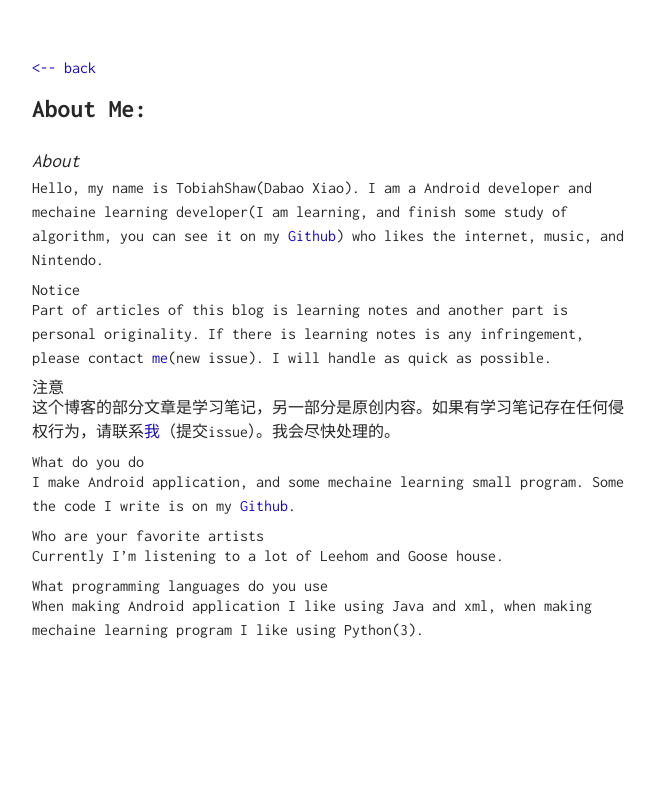
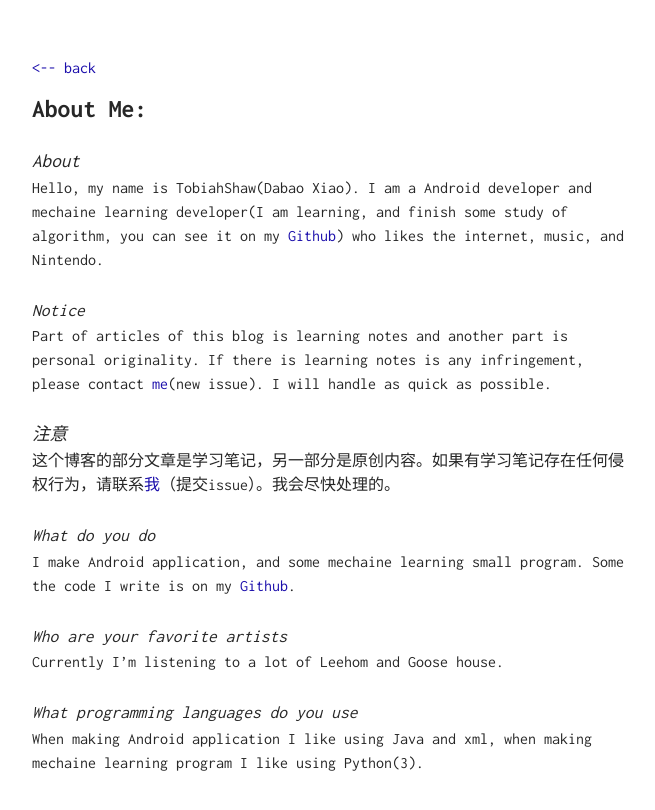
Before and after one commit to TobiahShaw/TobiahShaw.github.io, a Jekyll site: the page built from me/index.md, in a window 1280 px wide. Shown: the top 810 px of the page, without its empty margins (308-963 px from the left). Built offline with Jekyll 4.4.1, drawn with Linux system fonts in a browser that asks for light colours; our own code applies the rules of GitHub Pages for plain Markdown files.

Commit message:
modify style

```diff
--- a/assets/css/main.scss
+++ b/assets/css/main.scss
@@ -201,6 +201,12 @@ ul {
             margin-top: 30px;
             margin-bottom: 5px;
         }
+        h2 {
+            font-size: 1.1em;
+            font-style: italic;
+            margin-top: 30px;
+            margin-bottom: 5px;
+        }
         p {
             font-size: 1em;
             line-height: 150%;
```
